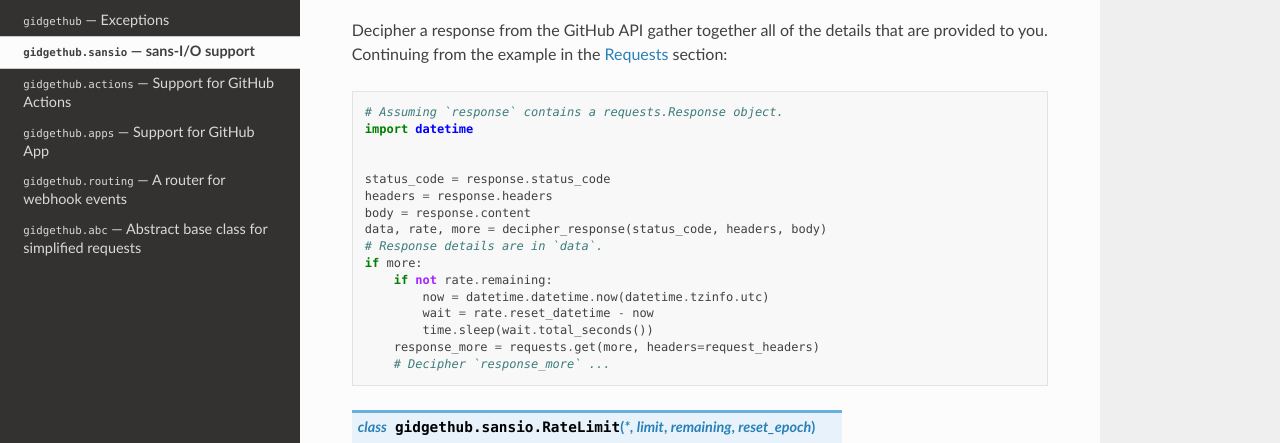
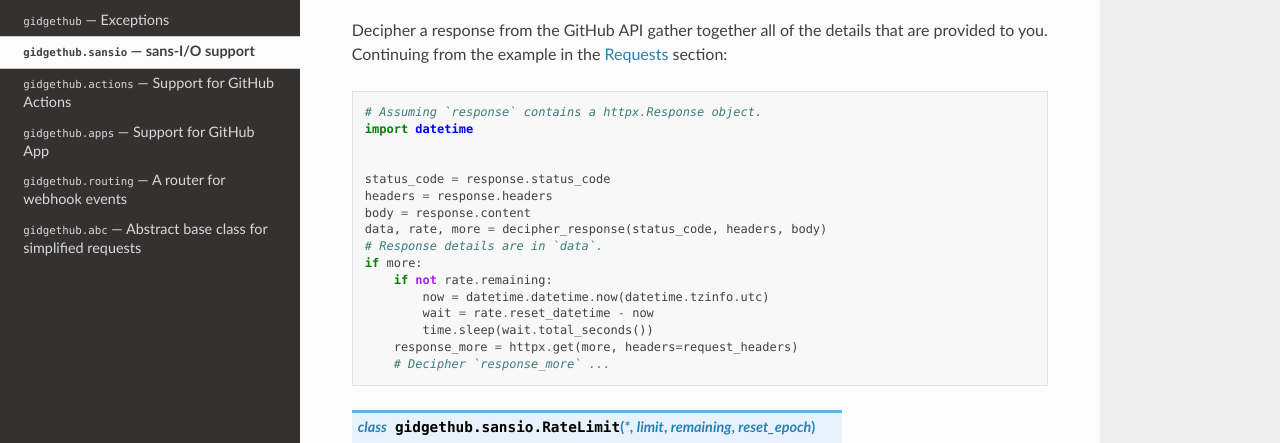
Before and after one commit to gidgethub/gidgethub, a Sphinx documentation site: the page built from docs/sansio.rst, in a window 1280 px wide and 900 px high, scrolled down 2631 px. Shown: the part 155-598 px from the top of the window. Built offline with Sphinx 7.4.7 and the Read the Docs theme 2.0.0, drawn with Linux system fonts in a browser that asks for light colours; pages that are not in the unit, such as notebooks, are missing from menus; some of the changed text lies outside the part shown.

Commit message:
Replace use of `requests` in examples with `httpx` (#190)
Fixes #177

```diff
--- a/docs/sansio.rst
+++ b/docs/sansio.rst
@@ -91,11 +91,11 @@
 by helping to automate the GitHub-specific aspects of a REST call.
 ::
 
-  import requests
+  import httpx
 
   request_headers = create_headers("brettcannon", oauth_token=auth)
   url = "https://api.github.com/repos/brettcannon/gidgethub/issues/1"
-  response = requests.get(url, headers=request_headers)
+  response = httpx.get(url, headers=request_headers)
 
 .. function:: accept_format(*, version="v3", media=None, json=True)
 
@@ -160,7 +160,7 @@
 Decipher a response from the GitHub API gather together all of the details
 that are provided to you. Continuing from the example in the Requests_ section::
 
-  # Assuming `response` contains a requests.Response object.
+  # Assuming `response` contains a httpx.Response object.
   import datetime
 
 
@@ -174,7 +174,7 @@
           now = datetime.datetime.now(datetime.tzinfo.utc)
           wait = rate.reset_datetime - now
           time.sleep(wait.total_seconds())
-      response_more = requests.get(more, headers=request_headers)
+      response_more = httpx.get(more, headers=request_headers)
       # Decipher `response_more` ...
 
 .. class:: RateLimit(*, limit, remaining, reset_epoch)
```
